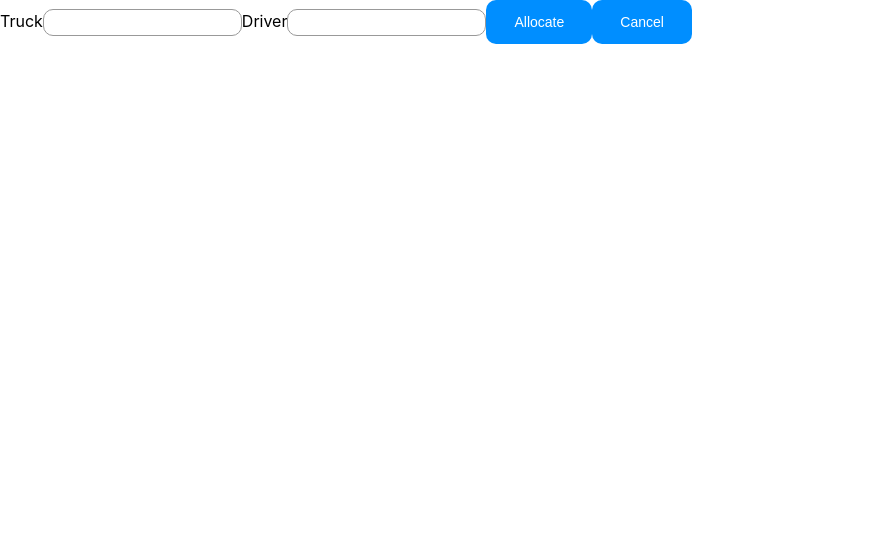
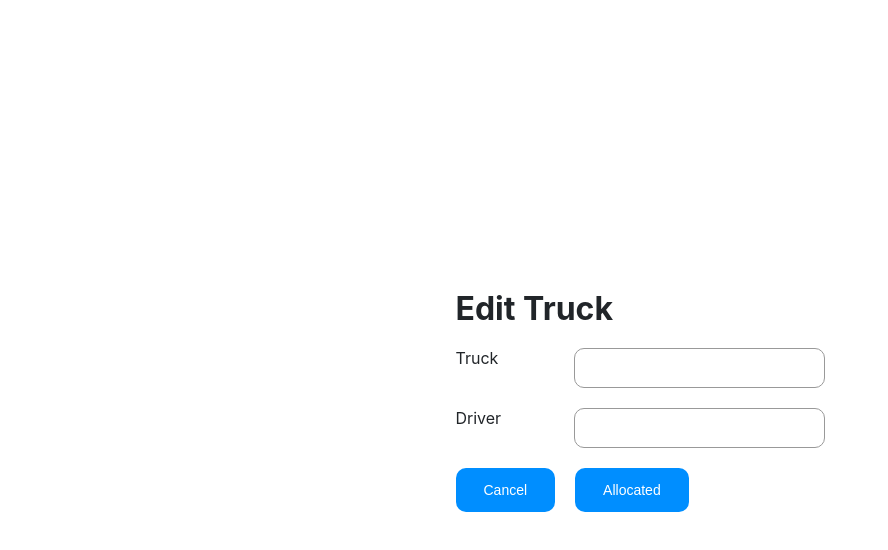
Before and after one commit to Hackathon-Kargo-Team-9/frontend, a Next.js app: page /shipment/allocate in a window 1280 px wide. Shown: the top 550 px of the page, without its empty margins (0-888 px from the left). Built offline with nearby package versions, Linux system fonts and the light colour scheme.

Commit message:
update style to allocate shipment page

```diff
--- a/pages/shipment/allocate.js
+++ b/pages/shipment/allocate.js
@@ -2,7 +2,43 @@ import React, { useState } from "react";
 import styled from "styled-components";
 
 const Container = styled.div`
+  min-height: 100vh;
+  width: 100%;
+  background-color: var(--light);
+  color: var(--darkgrey);
+  max-width: 500px;
+  margin: 0 auto;
+  display: flex;
+  justify-content: center;
+  align-items: center;
 `;
+
+const Form = styled.div`
+  display: flex;
+  flex-direction: column;
+  gap: 20px;
+`;
+
+const FormRow = styled.div`
+  display: flex;
+  gap: 20px;
+`;
+
+const Label = styled.label`
+  width: 150px;
+`;
+
+const Input = styled.input`
+  width: 100%;
+  height: 40px;
+  padding: 5px 10px;
+`;
+
+const ButtonRow = styled.div`
+  display: flex;
+  flex-direction: row;
+  gap: 20px;
+`
 
 function AllocateShipment() {
 
@@ -14,26 +50,29 @@ function AllocateShipment() {
 
   return (
     <Container>
-      <label>Truck</label>
-      <input
+      <Form>
+        <h1>Edit Truck</h1>
+        <FormRow>
+          <Label htmlFor="truck">Truck</Label>
+          <Input
             type="text"
             value={truck}
             onChange={(e) => setTruck(e.target.value)}
           />
-      <label>Driver</label>
-      <input
+        </FormRow>
+        <FormRow>
+          <Label htmlFor="driver">Driver</Label>
+          <Input
             type="text"
             value={driver}
             onChange={(e) => setDriver(e.target.value)}
           />
-
-  <button onClick={handleAllocate}>
-    Allocate
-  </button>
-  <button onClick={handleCancel}>
-    Cancel
-  </button>
-
+        </FormRow>
+        <ButtonRow>
+          <button onClick={handleCancel}>Cancel</button>
+          <button onClick={handleAllocate}>Allocated</button>
+        </ButtonRow>
+      </Form>
     </Container>
   );
 }
```
Lines whose indentation alone changed are shown as unchanged.
